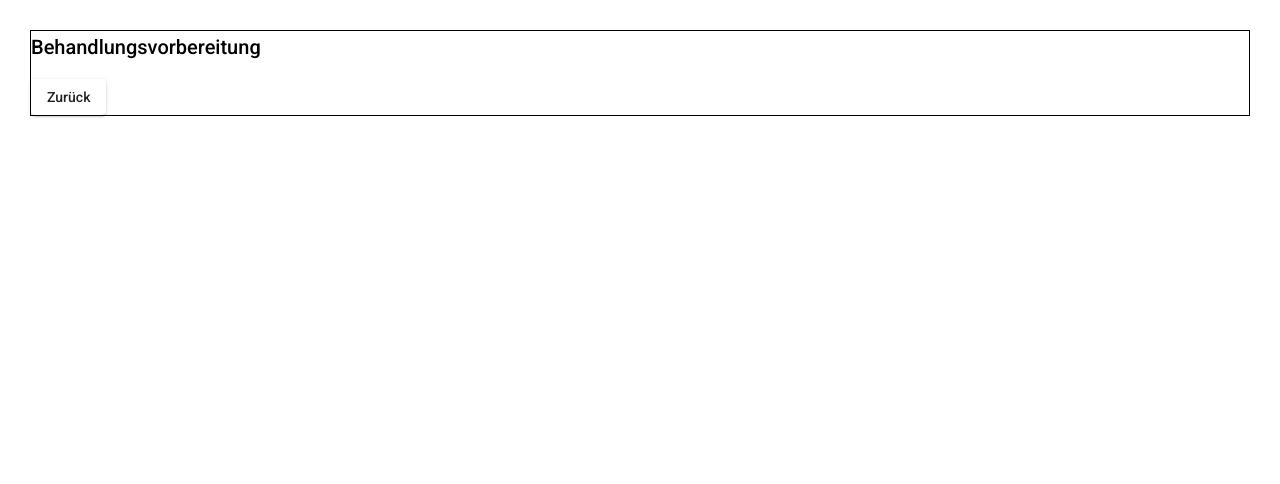
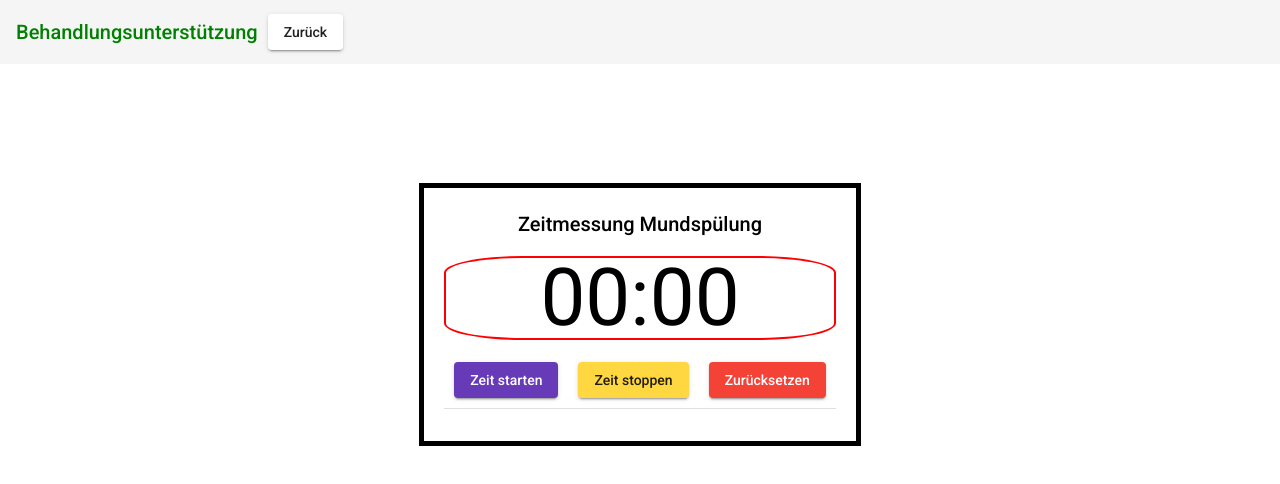
Before and after one commit to Walnussbaer/DentistTool, an Angular app: page /treatment-preparation in a window 1280 px wide. Shown: the top 484 px of the page. Built offline with nearby package versions, Linux system fonts and the light colour scheme.

Commit message:
created layout for timer and functions bodies

```diff
--- a/src/app/app.module.ts
+++ b/src/app/app.module.ts
@@ -8,12 +8,14 @@ import { BrowserAnimationsModule } from '@angular/platform-browser/animations';
 import { SharedModule } from './shared/shared/shared.module';
 import { MatButtonModule } from '@angular/material/button';
 import { TreatmentPreparationComponent } from './components/treatment-preparation/treatment-preparation.component';
+import { TimerComponent } from './components/timer/timer.component';
 
 @NgModule({
   declarations: [
     AppComponent,
     WelcomeDashboardComponent,
-    TreatmentPreparationComponent
+    TreatmentPreparationComponent,
+    TimerComponent
   ],
   imports: [
     BrowserModule,
--- /dev/null
+++ b/src/app/components/timer/timer.component.html
@@ -0,0 +1,15 @@
+<div class="content-div">
+
+    <h2 style="justify-content: center;text-align:center">Zeitmessung Mundspülung</h2>
+
+    <p id="timerLabel" class="timer-style">00:00<p>
+
+    <button class="action-button" (click)="startTimer()" color="primary" mat-raised-button>Zeit starten</button>
+
+    <button class="action-button" (click)="stopTimer()" color="accent" mat-raised-button>Zeit stoppen</button>
+
+    <button class="action-button" (click)="resetTimer()" color="warn" mat-raised-button>Zurücksetzen</button>
+
+    <mat-divider class="my-divider"></mat-divider>
+
+</div>
--- /dev/null
+++ b/src/app/components/timer/timer.component.ts
@@ -0,0 +1,35 @@
+import { Component, OnInit } from '@angular/core';
+
+@Component({
+  selector: 'timer-component',
+  templateUrl: './timer.component.html',
+  styleUrls: ['./timer.component.css']
+})
+export class TimerComponent implements OnInit {
+
+  constructor() { }
+
+  ngOnInit(): void {
+  }
+
+  startTimer(){
+
+    console.log("Timer started");
+    document.getElementById("timerLabel").innerHTML="Start";
+
+  }
+
+  stopTimer(){
+
+    console.log("Timer stopped");
+
+  }
+
+  resetTimer(){
+
+    console.log("Timer has been reset");
+    document.getElementById("timerLabel").innerHTML="00:00";
+
+  }
+
+}
--- a/src/app/components/treatment-preparation/treatment-preparation.component.html
+++ b/src/app/components/treatment-preparation/treatment-preparation.component.html
@@ -1,7 +1,10 @@
-<div class="content-div">
+<mat-toolbar>
+    <span class="accent-text">Behandlungsunterstützung</span>
+    <button style="margin-left:10px;" mat-raised-button [routerLink]="['/dashbaord']">Zurück</button>
+</mat-toolbar>
 
-    <h2>Behandlungsvorbereitung</h2>
-
-    <button mat-raised-button [routerLink]="['/dashbaord']">Zurück</button>
-
-</div>
+<mat-grid-list cols=1 rowHeight=500px>
+    <mat-grid-tile>
+        <timer-component></timer-component>
+    </mat-grid-tile>
+</mat-grid-list>
--- a/src/app/components/treatment-preparation/treatment-preparation.component.ts
+++ b/src/app/components/treatment-preparation/treatment-preparation.component.ts
@@ -1,5 +1,8 @@
 import { Component, OnInit } from '@angular/core';
 import {MatButtonModule} from '@angular/material/button';
+import {MatDividerModule} from '@angular/material/divider';
+import {MatToolbarModule} from '@angular/material/toolbar';
+import {MatGridListModule} from '@angular/material/grid-list';
 
 @Component({
   selector: 'app-treatment-preparation',
--- a/src/styles.css
+++ b/src/styles.css
@@ -8,7 +8,33 @@ body { margin: 0; font-family: Roboto, "Helvetica Neue", sans-serif; }
 
     border-style: solid;
     border-color: black;
-    border: 1px solid black;
+    border: 5px solid black;
     margin: 30px;
+    padding: 20px;
 
 }
+
+.accent-text {
+    color: green;
+}
+
+.action-button {
+
+    margin: 10px !important;
+
+}
+
+.timer-style {
+
+    font-size: 60pt;
+    padding: 30px;
+    border: 2px solid red;
+    border-radius: 20%;
+    text-align: center;
+
+}
+
+.my-divider {
+
+    margin-top:10px;
+}
```
Also changed, not shown: src/app/shared/shared/shared.module.ts (+7 -2 lines), src/app/components/timer/timer.component.css (added), 1 other file (tests, documents, lock files or other folders).
